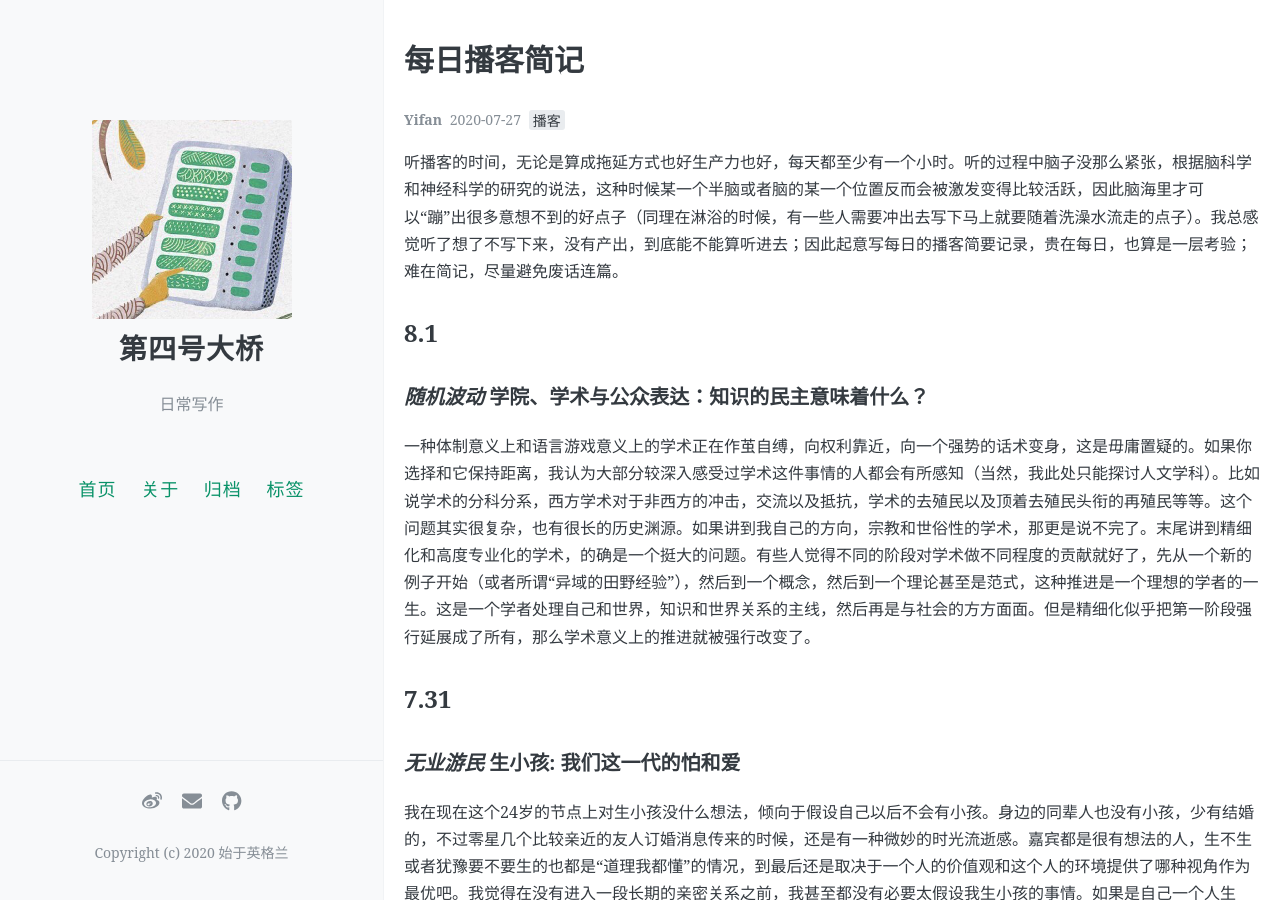
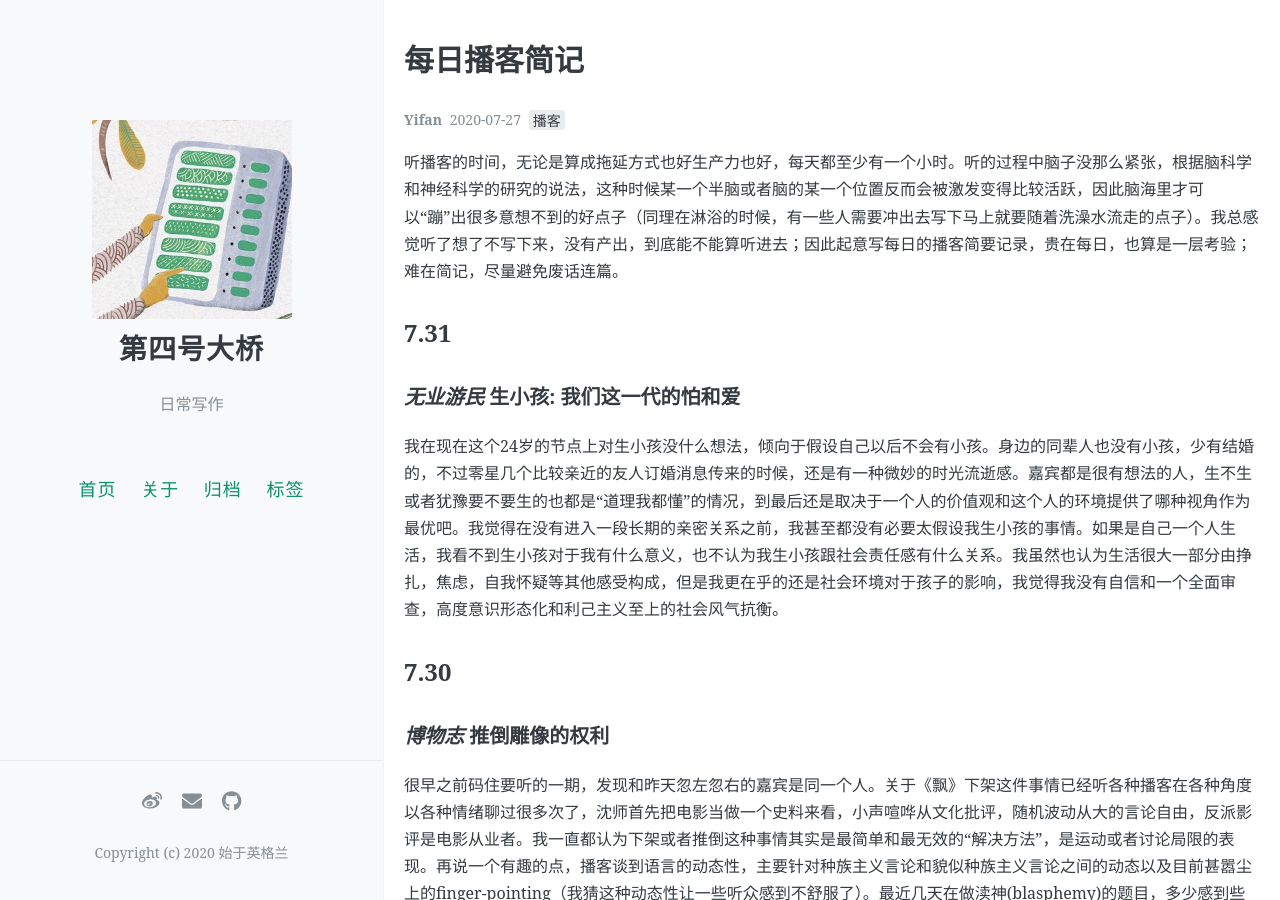
Before and after one commit to yifan0111/gincredible, a Jekyll site: the page built from _posts/2020-07-27-everyday-podcast.md, in a window 1280 px wide and 900 px high. Built offline with Jekyll 4.4.1, drawn with Linux system fonts in a browser that asks for light colours; comment, search, counter and statistics services are not loaded.

Commit message:
Update 2020-07-27-everyday-podcast.md

```diff
--- a/_posts/2020-07-27-everyday-podcast.md
+++ b/_posts/2020-07-27-everyday-podcast.md
@@ -8,10 +8,6 @@ author: Yifan
 ---
 
 听播客的时间，无论是算成拖延方式也好生产力也好，每天都至少有一个小时。听的过程中脑子没那么紧张，根据脑科学和神经科学的研究的说法，这种时候某一个半脑或者脑的某一个位置反而会被激发变得比较活跃，因此脑海里才可以“蹦”出很多意想不到的好点子（同理在淋浴的时候，有一些人需要冲出去写下马上就要随着洗澡水流走的点子）。我总感觉听了想了不写下来，没有产出，到底能不能算听进去；因此起意写每日的播客简要记录，贵在每日，也算是一层考验；难在简记，尽量避免废话连篇。
-
-## 8.1
-### *随机波动* 学院、学术与公众表达：知识的民主意味着什么？
-一种体制意义上和语言游戏意义上的学术正在作茧自缚，向权利靠近，向一个强势的话术变身，这是毋庸置疑的。如果你选择和它保持距离，我认为大部分较深入感受过学术这件事情的人都会有所感知（当然，我此处只能探讨人文学科）。比如说学术的分科分系，西方学术对于非西方的冲击，交流以及抵抗，学术的去殖民以及顶着去殖民头衔的再殖民等等。这个问题其实很复杂，也有很长的历史渊源。如果讲到我自己的方向，宗教和世俗性的学术，那更是说不完了。末尾讲到精细化和高度专业化的学术，的确是一个挺大的问题。有些人觉得不同的阶段对学术做不同程度的贡献就好了，先从一个新的例子开始（或者所谓“异域的田野经验”），然后到一个概念，然后到一个理论甚至是范式，这种推进是一个理想的学者的一生。这是一个学者处理自己和世界，知识和世界关系的主线，然后再是与社会的方方面面。但是精细化似乎把第一阶段强行延展成了所有，那么学术意义上的推进就被强行改变了。
 
 ## 7.31
 ### *无业游民* 生小孩: 我们这一代的怕和爱
```
